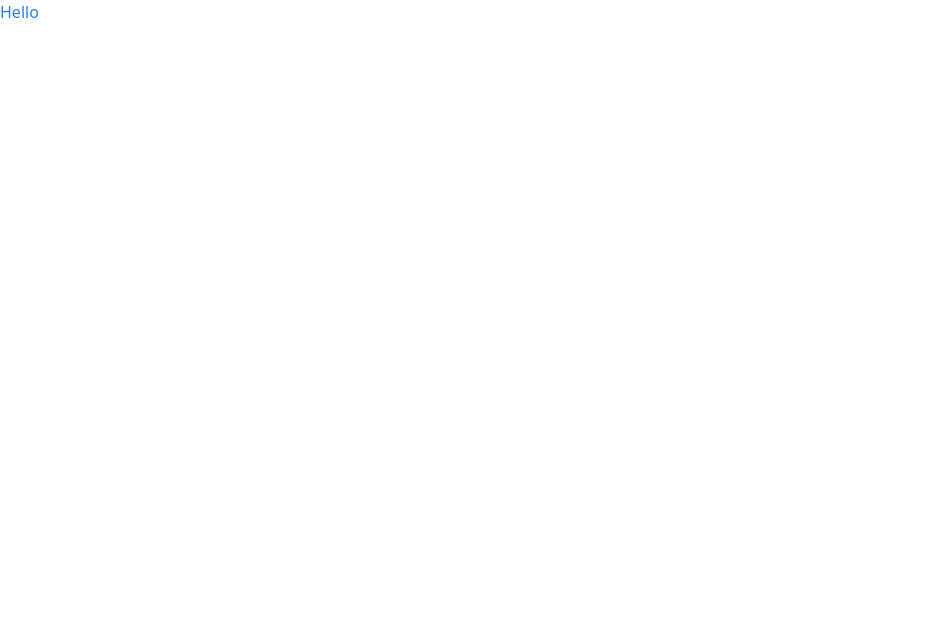
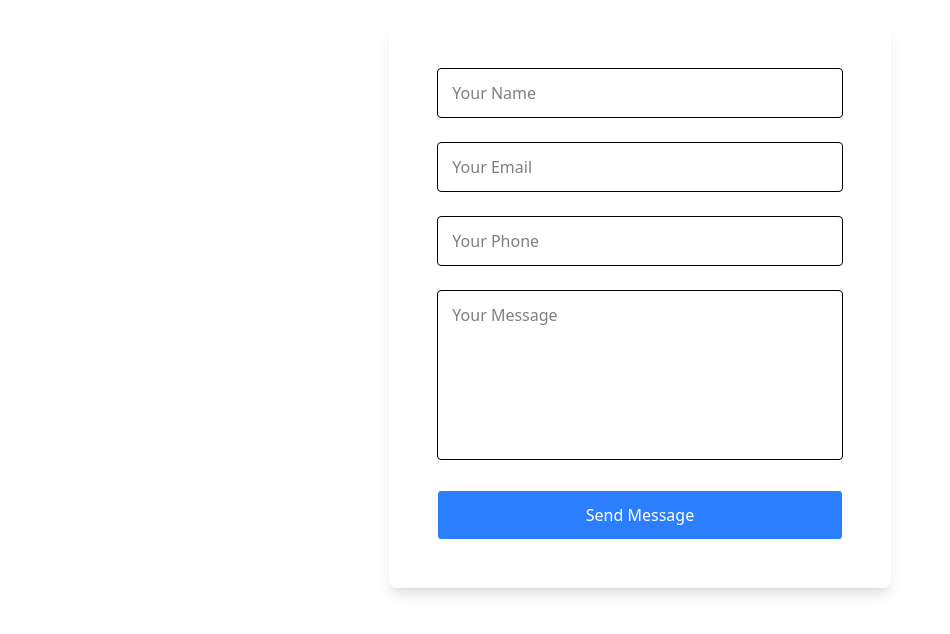
Before and after one commit to Jayamurugan15/React-Design-Pattern, a React (Vite) app in the folder ControlledUncontrolled/: page / in a window 1280 px wide. Shown: the top 634 px of the page, without its empty margins (0-950 px from the left). Built offline with nearby package versions, Linux system fonts and the light colour scheme.

Commit message:
Add a contact form design

```diff
--- a/ControlledUncontrolled/src/App.jsx
+++ b/ControlledUncontrolled/src/App.jsx
@@ -2,13 +2,14 @@ import { useState } from 'react'
 import reactLogo from './assets/react.svg'
 import viteLogo from '/vite.svg'
 import './App.css'
+import Contact from './Components/Contact'
 
 function App() {
   const [count, setCount] = useState(0)
 
   return (
     <>
-      <p className='text-blue-500'>Hello</p>
+      <Contact/>
     </>
   )
 }
--- /dev/null
+++ b/ControlledUncontrolled/src/Components/Contact.tsx
@@ -0,0 +1,82 @@
+import React from "react";
+
+const Contact = () => {
+  return (
+    <>
+
+        <div className="container">
+          <div className="flex flex-wrap justify-center mt-5">
+            <div className="w-full px-4 lg:w-1/2 xl:w-5/12">
+              <div className="rounded-lg bg-white p-8 shadow-lg sm:p-12">
+                <form>
+                  <ContactInputBox
+                    type="text"
+                    name="name"
+                    placeholder="Your Name"
+                  />
+                  <ContactInputBox
+                    type="text"
+                    name="email"
+                    placeholder="Your Email"
+                  />
+                  <ContactInputBox
+                    type="text"
+                    name="phone"
+                    placeholder="Your Phone"
+                  />
+                  <ContactTextArea
+                    row="6"
+                    placeholder="Your Message"
+                    name="details"
+                    defaultValue=""
+                  />
+                  <div>
+                    <button
+                      type="submit"
+                      className="w-full rounded border border-primary bg-blue-500 p-3 text-white transition cursor-pointer hover:bg-opacity-90"
+                    >
+                      Send Message
+                    </button>
+                  </div>
+                </form>
+
+              </div>
+            </div>
+          </div>
+        </div>
+    </>
+  );
+};
+
+export default Contact;
+
+const ContactTextArea = ({ row, placeholder, name, defaultValue }) => {
+  return (
+    <>
+      <div className="mb-6">
+        <textarea
+          rows={row}
+          placeholder={placeholder}
+          name={name}
+          className="w-full resize-none rounded border border-stroke px-3.5  py-3 text-base text-body-color outline-none focus:border-primary dark:border-dark-3 dark:bg-dark dark:text-dark-6"
+          defaultValue={defaultValue}
+        />
+      </div>
+    </>
+  );
+};
+
+const ContactInputBox = ({ type, placeholder, name }) => {
+  return (
+    <>
+      <div className="mb-6">
+        <input
+          type={type}
+          placeholder={placeholder}
+          name={name}
+          className="w-full rounded border border-stroke px-3.5 py-3 text-base text-body-color outline-none focus:border-primary dark:border-dark-3 dark:bg-dark dark:text-dark-6"
+        />
+      </div>
+    </>
+  );
+};
```
